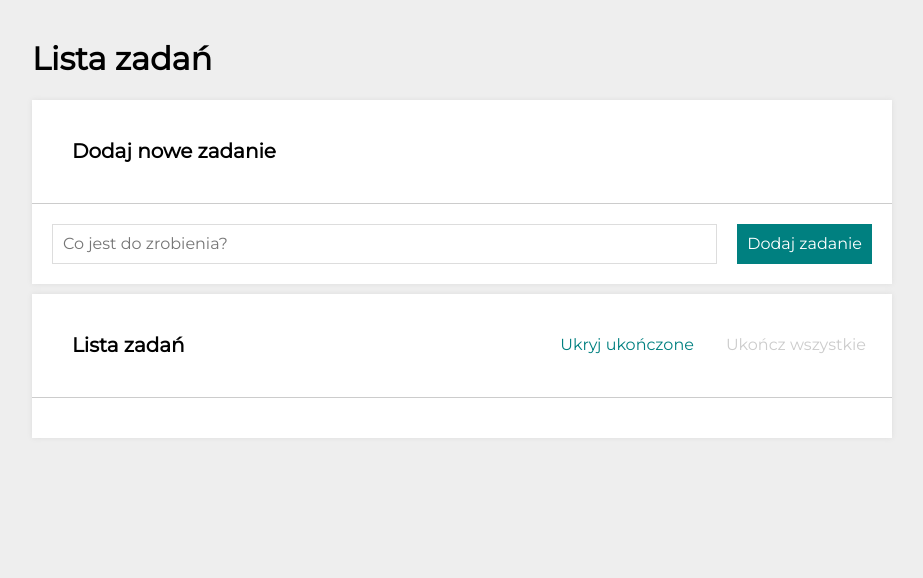
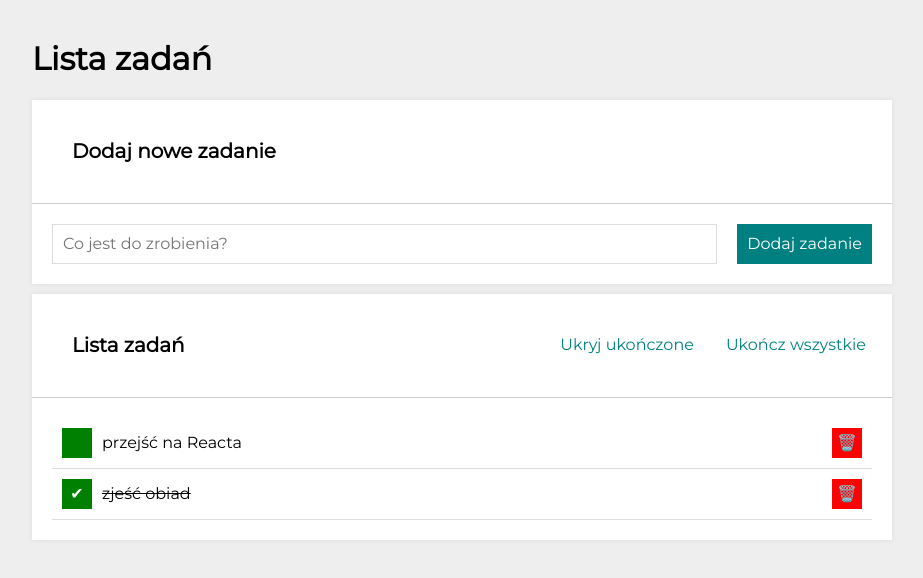
Before and after one commit to mordka56/todos-list-React, a React (Create React App) app: page / in a window 1280 px wide. Shown: the top 578 px of the page, without its empty margins (178-1101 px from the left). Built offline with nearby package versions, Linux system fonts and the light colour scheme.

Commit message:
fixed bug

```diff
--- a/package.json
+++ b/package.json
@@ -2,10 +2,12 @@
   "name": "todo-list-react",
   "version": "0.1.0",
   "private": true,
+  "homepage": "https://github.com/mordka56/todos-list-React/",
   "dependencies": {
     "@testing-library/jest-dom": "^5.16.4",
     "@testing-library/react": "^13.3.0",
     "@testing-library/user-event": "^13.5.0",
+    "gh-pages": "^4.0.0",
     "react": "^18.2.0",
     "react-dom": "^18.2.0",
     "react-scripts": "5.0.1",
@@ -15,7 +17,9 @@
     "start": "react-scripts start",
     "build": "react-scripts build",
     "test": "react-scripts test",
-    "eject": "react-scripts eject"
+    "eject": "react-scripts eject",
+    "deploy": "gh-pages -d build",
+    "predeploy": "npm run build"
   },
   "eslintConfig": {
     "extends": [
--- a/src/App.js
+++ b/src/App.js
@@ -5,7 +5,8 @@ import Section from "./Section";
 import Header from "./Header";
 import Container from "./Container";
 const tasks = [
-
+  {id: 1, content:"przejść na Reacta", done:false},
+  {id: 2, content:"zjeść obiad", done:true},
 ];
 const hideDoneTasks = false;
 
--- a/src/Buttons/index.js
+++ b/src/Buttons/index.js
@@ -1,6 +1,9 @@
 import "./style.css";
 const Buttons = ({ tasks, hideDoneTasks }) => {
-    if (tasks.lenght === 0 ) return null;
+    if (tasks.length === 0) {
+        return null;
+    };
+
     return (
         <div className="buttons">
             <button className="buttons__button">
--- a/src/Tasks/index.js
+++ b/src/Tasks/index.js
@@ -4,11 +4,11 @@ const Tasks = (props) => (
     <ul className="tasks">
         {props.tasks.map(task => (
             <li key={task.id}
-                className={`tasks__item${task.done && props.hideDoneTasks ? "tasks__item--hidden" : ""}`} >
+                className={`tasks__item${task.done && props.hideDoneTasks ? " tasks__item--hidden" : ""}`} >
 
-                <button className="tasks__button tasks__button--toggleDone">
+                <button className=" tasks__button tasks__button--toggleDone">
                     {task.done ? "✔ " : ""} </button>
-                <span className={`tasks__content${task.done ? "tasks__content--done" : ""}`}>{task.content}</span>
+                <span className={`tasks__content${task.done ? " tasks__content--done" : ""}`}>{task.content}</span>
                 <button className="tasks__button tasks__button--remove">🗑️</button>
             </li>
 
```
Also changed, not shown: 1 other file (tests, documents, lock files or other folders).
